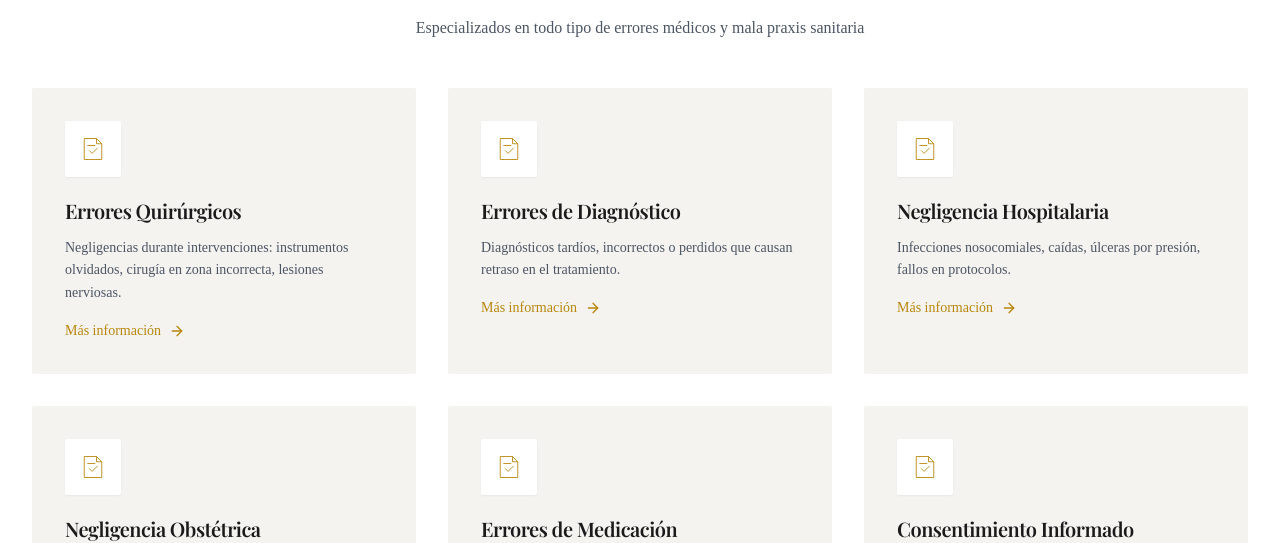
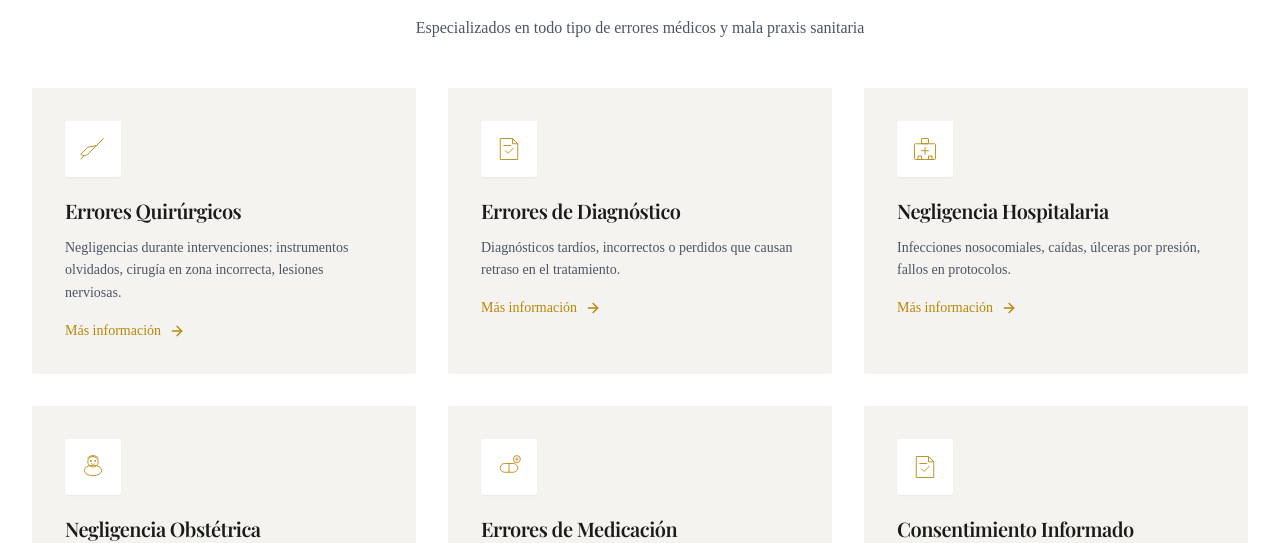
Before and after one commit to ActtaxIA/GVC-EXPERTOS-PAGINA-WEB-NEW, a Next.js app: page /es in a window 1280 px wide. Shown: the part 1462-2005 px from the top of the page. Built offline with nearby package versions, Linux system fonts and the light colour scheme; a web font is replaced by a local one.

Commit message:
🐛 Fix: Corregir nombre de prop en componente ServiceIcon

```diff
--- a/components/home/ServicesSection.tsx
+++ b/components/home/ServicesSection.tsx
@@ -33,7 +33,7 @@ export function ServicesSection() {
             >
               <div className="w-14 h-14 bg-white rounded-sm flex items-center justify-center mb-5 group-hover:bg-gold transition-colors duration-300 shadow-sm">
                 <ServiceIcon
-                  icon={service.icon}
+                  name={service.icon}
                   className="w-7 h-7 text-gold group-hover:text-white transition-colors duration-300"
                 />
               </div>
```
